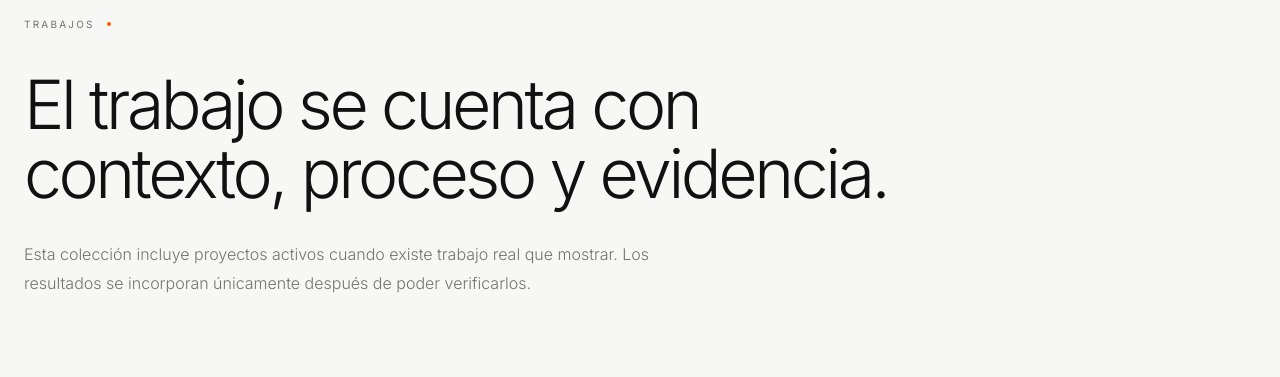
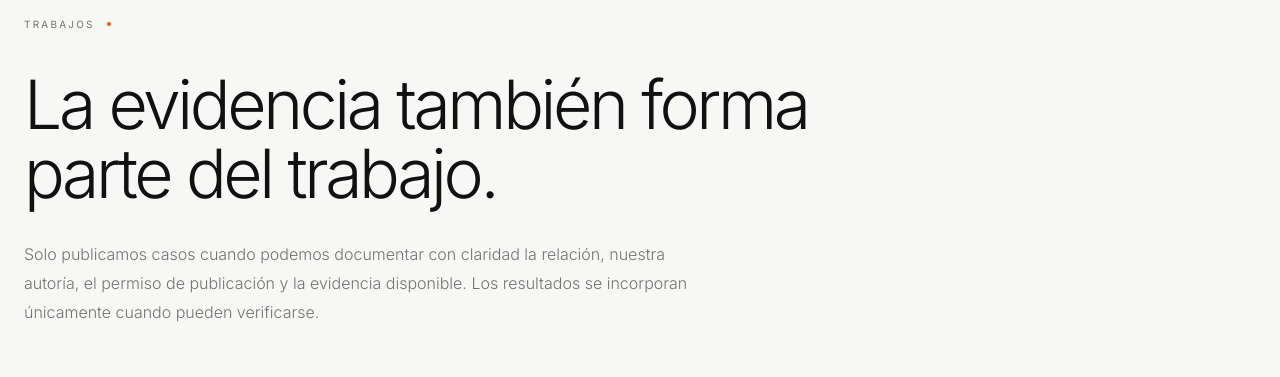
Before and after one commit to kyrumacreative-hub/kyruma-website, a Next.js app: page /trabajos in a window 1280 px wide. Shown: the part 126-503 px from the top of the page. Built offline with nearby package versions, Linux system fonts and the light colour scheme; no server answers.

Commit message:
fix: enforce proof standard on public work index

```diff
--- a/src/app/trabajos/page.tsx
+++ b/src/app/trabajos/page.tsx
@@ -4,11 +4,11 @@ import { workCases } from "@/data/work";
 
 export const metadata: Metadata = {
   title: "Trabajos y proyectos",
-  description: "Proyectos y colaboraciones de KYRUMA documentados con contexto real, proceso y evidencia verificable.",
+  description: "Trabajo de KYRUMA publicado únicamente cuando autoría, permiso y evidencia están suficientemente documentados.",
   alternates: { canonical: "/trabajos" },
-  openGraph: { title: "Trabajos y proyectos | KYRUMA", description: "Una colección viva de proyectos reales de KYRUMA.", url: "/trabajos", images: ["/og-image.jpg"] },
+  openGraph: { title: "Trabajos y proyectos | KYRUMA", description: "Trabajo publicado con autoría, permiso y evidencia documentados.", url: "/trabajos", images: ["/og-image.jpg"] },
 };
 
 export default function WorkPage() {
-  return <main className="min-h-screen bg-[var(--background)] pb-28 pt-36 text-[var(--foreground)]"><div className="site-container"><p className="section-label">TRABAJOS<span className="accent-dot" /></p><div className="mt-10 max-w-4xl"><h1 className="section-title">El trabajo se cuenta con contexto, proceso y evidencia.</h1><p className="body-copy mt-8 max-w-2xl">Esta colección incluye proyectos activos cuando existe trabajo real que mostrar. Los resultados se incorporan únicamente después de poder verificarlos.</p></div>{workCases.map((workCase) => <WorkCaseCard key={workCase.slug} workCase={workCase} language="es" />)}</div></main>;
+  return <main className="min-h-screen bg-[var(--background)] pb-28 pt-36 text-[var(--foreground)]"><div className="site-container"><p className="section-label">TRABAJOS<span className="accent-dot" /></p><div className="mt-10 max-w-4xl"><h1 className="section-title">La evidencia también forma parte del trabajo.</h1><p className="body-copy mt-8 max-w-2xl">Solo publicamos casos cuando podemos documentar con claridad la relación, nuestra autoría, el permiso de publicación y la evidencia disponible. Los resultados se incorporan únicamente cuando pueden verificarse.</p></div>{workCases.map((workCase) => <WorkCaseCard key={workCase.slug} workCase={workCase} language="es" />)}</div></main>;
 }
```
